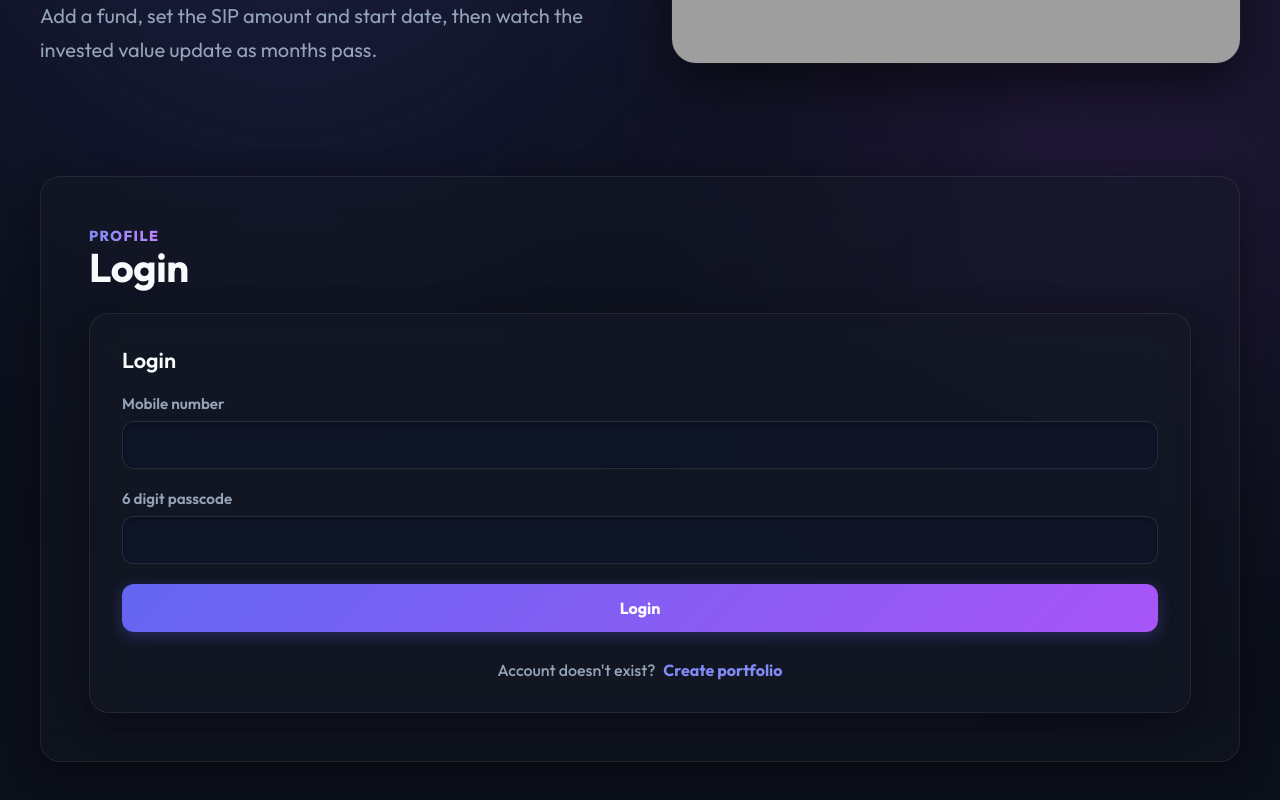
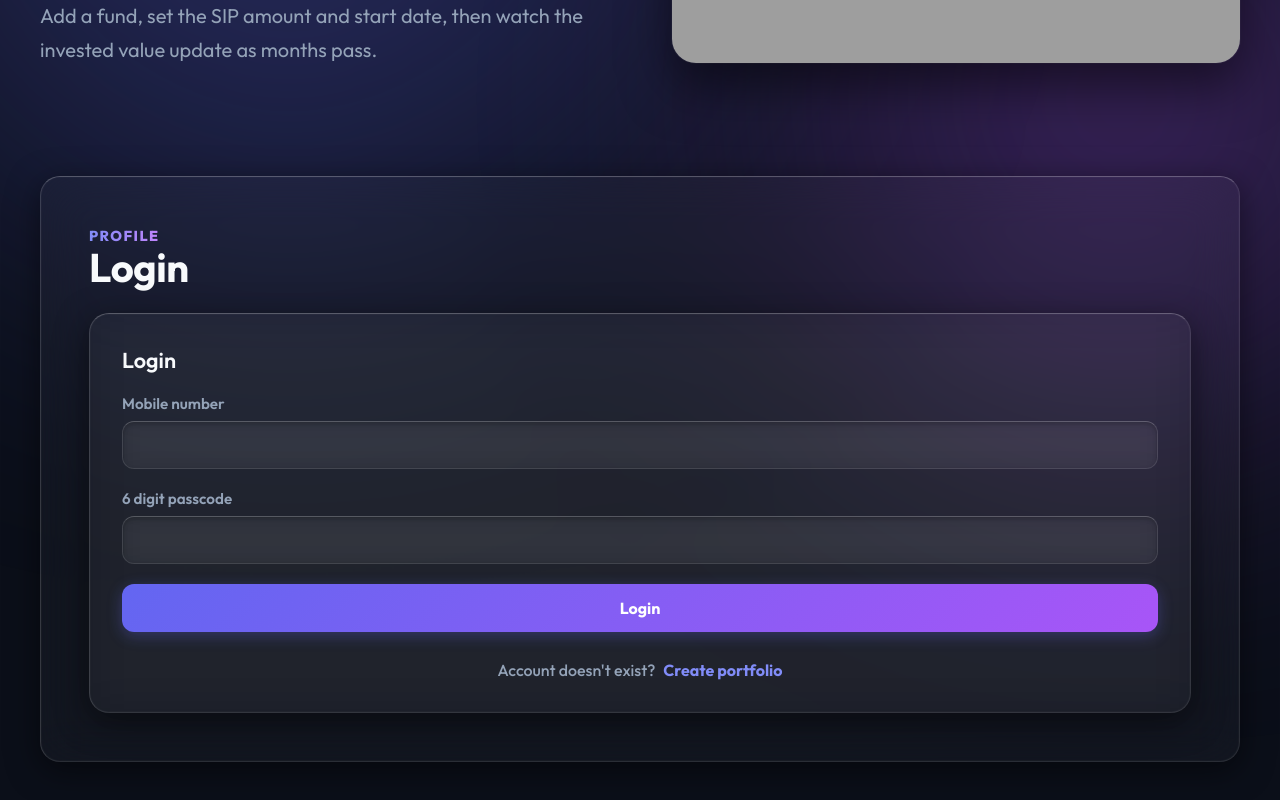
Before and after one commit to kunal2303/fund-management, a React (Vite) app: page / in a window 1280 px wide. Shown: the part 504-1304 px from the top of the page. Built offline with nearby package versions, Linux system fonts and the light colour scheme; grey boxes are pictures that could not be loaded.

Commit message:
Added glass design and fixed already registered pop-up

```diff
--- a/src/main.jsx
+++ b/src/main.jsx
@@ -224,6 +224,7 @@ function App() {
     event.preventDefault();
     const form = event.currentTarget;
     const passcodeEl = form.elements.openPasscode;
+    const phoneEl = form.elements.openPhone;
 
     if (profileDraft.passcode.length !== 6) {
       passcodeEl.setCustomValidity("Enter a 6 digit passcode.");
@@ -231,6 +232,7 @@ function App() {
       return;
     }
     passcodeEl.setCustomValidity("");
+    phoneEl.setCustomValidity("");
 
     const name = normalizeName(profileDraft.name);
     const phone = normalizePhone(profileDraft.phone);
@@ -242,14 +244,10 @@ function App() {
       const snapshot = await getDocs(q);
 
       if (!snapshot.empty) {
-        const existing = snapshot.docs[0].data();
-        if (existing.passcode !== passcode) {
-          passcodeEl.setCustomValidity("Passcode does not match this profile.");
-          passcodeEl.reportValidity();
-          setIsSyncing(false);
-          return;
-        }
-        setActiveProfile(existing);
+        phoneEl.setCustomValidity("Phone number already registered.");
+        phoneEl.reportValidity();
+        setIsSyncing(false);
+        return;
       } else {
         let migratedFunds = [];
         try {
--- a/src/styles.css
+++ b/src/styles.css
@@ -3,8 +3,8 @@
 :root {
   color-scheme: dark;
   --bg-base: #0B0F19;
-  --panel-bg: rgba(20, 26, 38, 0.4);
-  --panel-border: rgba(255, 255, 255, 0.08);
+  --panel-bg: rgba(255, 255, 255, 0.03);
+  --panel-border: rgba(255, 255, 255, 0.1);
   --ink: #F8FAFC;
   --muted: #94A3B8;
   --line: rgba(255, 255, 255, 0.1);
@@ -13,7 +13,7 @@
   --accent-gradient: linear-gradient(135deg, #6366F1 0%, #A855F7 100%);
   --rose: #FB7185;
   --emerald: #34D399;
-  --shadow: 0 8px 32px 0 rgba(0, 0, 0, 0.4);
+  --shadow: 0 8px 32px 0 rgba(0, 0, 0, 0.5);
   --glow: 0 0 20px rgba(99, 102, 241, 0.3);
   font-family: 'Outfit', ui-sans-serif, system-ui, -apple-system, sans-serif;
 }
@@ -48,7 +48,7 @@ body::before {
   height: 60vw;
   max-width: 800px;
   max-height: 800px;
-  background: rgba(99, 102, 241, 0.15);
+  background: rgba(99, 102, 241, 0.3);
   top: -10%;
   left: -10%;
 }
@@ -58,7 +58,7 @@ body::after {
   height: 50vw;
   max-width: 600px;
   max-height: 600px;
-  background: rgba(168, 85, 247, 0.15);
+  background: rgba(168, 85, 247, 0.3);
   bottom: -10%;
   right: -10%;
   animation-delay: -5s;
@@ -163,8 +163,11 @@ button.link-button:hover, button.link-button:focus-visible {
 input, select {
   width: 100%;
   min-height: 48px;
-  background: rgba(15, 23, 42, 0.6);
-  border: 1px solid var(--line);
+  background: rgba(255, 255, 255, 0.05);
+  backdrop-filter: blur(12px);
+  -webkit-backdrop-filter: blur(12px);
+  border: 1px solid var(--panel-border);
+  border-top: 1px solid rgba(255, 255, 255, 0.2);
   border-radius: 12px;
   color: var(--ink);
   padding: 0.8rem 1rem;
@@ -176,7 +179,7 @@ input:focus, select:focus {
   outline: none;
   border-color: var(--accent-strong);
   box-shadow: 0 0 0 3px rgba(99, 102, 241, 0.25), inset 0 2px 4px rgba(0,0,0,0.2);
-  background: rgba(15, 23, 42, 0.8);
+  background: rgba(255, 255, 255, 0.08);
 }
 
 label {
@@ -286,11 +289,13 @@ h3 {
 .tracker-section,
 .fund-card {
   background: var(--panel-bg);
-  backdrop-filter: blur(20px);
-  -webkit-backdrop-filter: blur(20px);
+  backdrop-filter: blur(24px);
+  -webkit-backdrop-filter: blur(24px);
   border: 1px solid var(--panel-border);
+  border-top: 1px solid rgba(255, 255, 255, 0.25);
+  border-left: 1px solid rgba(255, 255, 255, 0.15);
   border-radius: 20px;
-  box-shadow: var(--shadow);
+  box-shadow: var(--shadow), inset 0 0 0 1px rgba(255, 255, 255, 0.02);
 }
 
 .profile-panel {
@@ -498,8 +503,12 @@ h3 {
 .table-wrap {
   overflow: auto;
   border: 1px solid var(--panel-border);
+  border-top: 1px solid rgba(255, 255, 255, 0.2);
+  border-left: 1px solid rgba(255, 255, 255, 0.15);
   border-radius: 16px;
-  background: rgba(15, 23, 42, 0.4);
+  background: rgba(255, 255, 255, 0.03);
+  backdrop-filter: blur(12px);
+  -webkit-backdrop-filter: blur(12px);
 }
 
 table {
```
